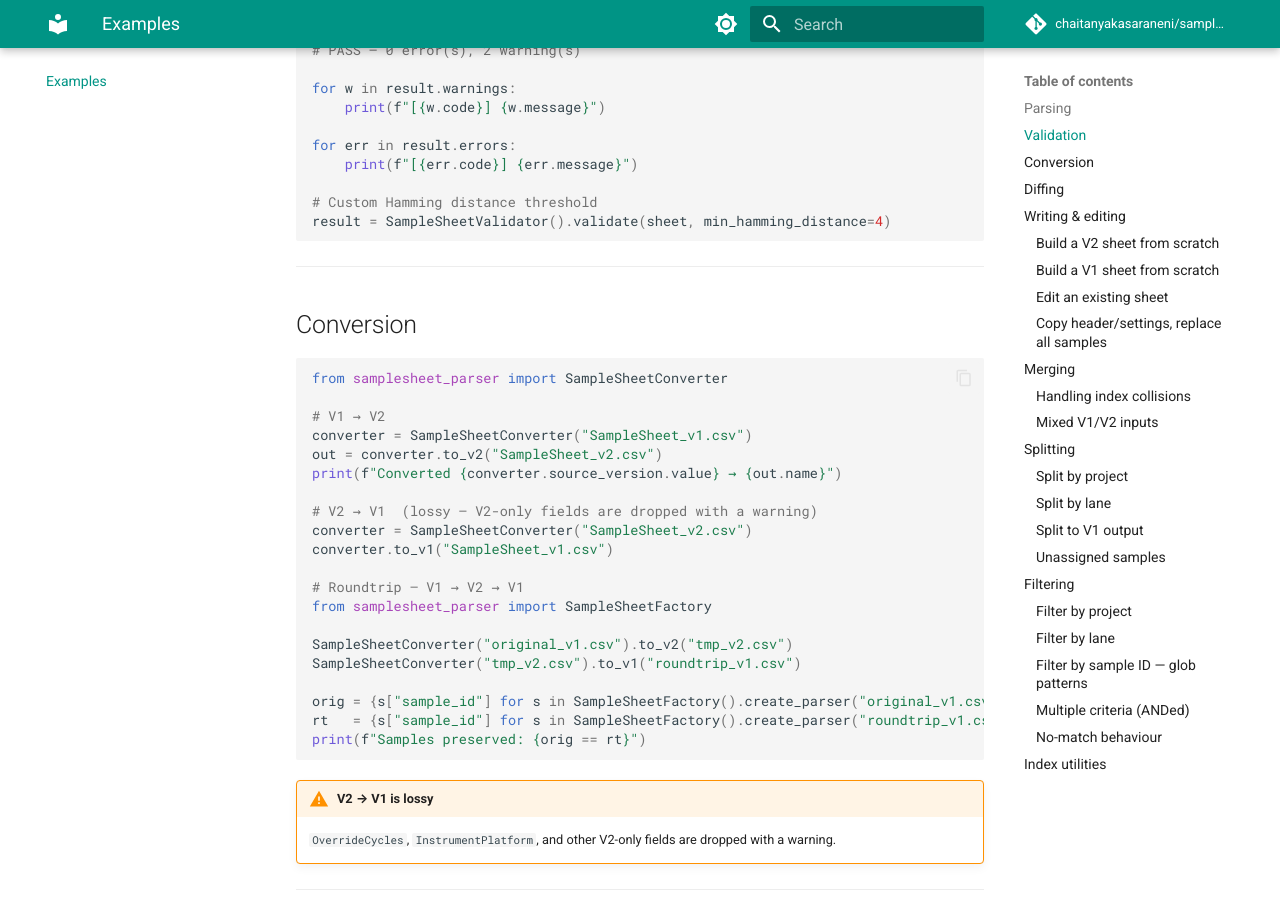
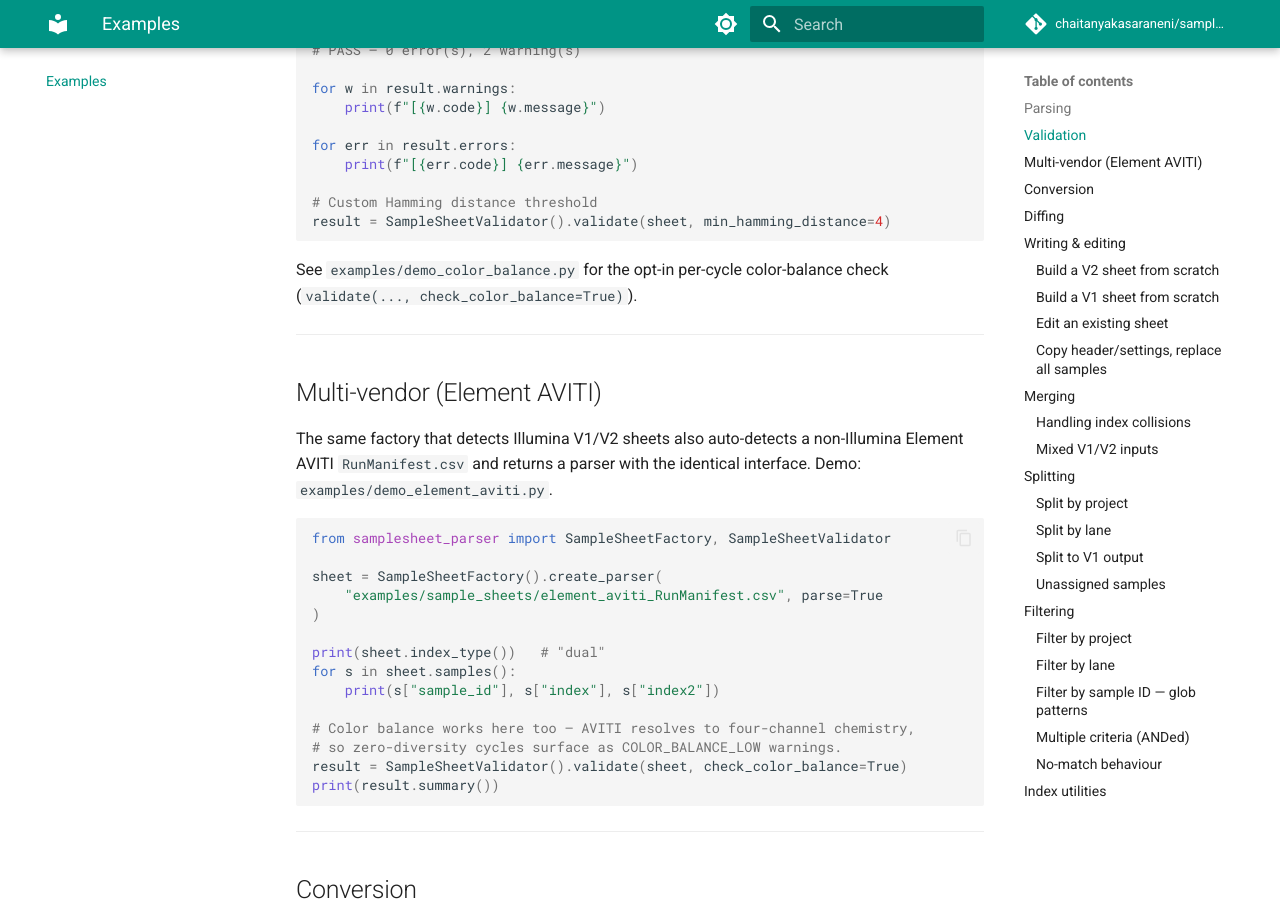
Before and after one commit to chaitanyakasaraneni/samplesheet-parser, an MkDocs documentation site: the page built from docs/examples.md, in a window 1280 px wide and 900 px high, scrolled down 963 px. Built offline with MkDocs 1.6.1 and Material for MkDocs 9.7.7, drawn with Linux system fonts in a browser that asks for light colours; comment, search, counter and statistics services are not loaded; some of the changed text lies outside the part shown.

Commit message:
docs: add documentation for AVITI

````diff
--- a/docs/examples.md
+++ b/docs/examples.md
@@ -21,7 +21,7 @@ from samplesheet_parser import SampleSheetFactory
 factory = SampleSheetFactory()
 sheet = factory.create_parser("SampleSheet.csv", parse=True)
 
-print(factory.version)       # SampleSheetVersion.V1 or .V2
+print(factory.version)       # SampleSheetVersion.V1, .V2, or .ELEMENT_AVITI
 print(sheet.index_type())    # "dual", "single", or "none"
 print(sheet.experiment_name)
 
@@ -50,6 +50,34 @@ for err in result.errors:
 
 # Custom Hamming distance threshold
 result = SampleSheetValidator().validate(sheet, min_hamming_distance=4)
+```
+
+See `examples/demo_color_balance.py` for the opt-in per-cycle color-balance
+check (`validate(..., check_color_balance=True)`).
+
+---
+
+## Multi-vendor (Element AVITI)
+
+The same factory that detects Illumina V1/V2 sheets also auto-detects a
+non-Illumina Element AVITI `RunManifest.csv` and returns a parser with the
+identical interface. Demo: `examples/demo_element_aviti.py`.
+
+```python
+from samplesheet_parser import SampleSheetFactory, SampleSheetValidator
+
+sheet = SampleSheetFactory().create_parser(
+    "examples/sample_sheets/element_aviti_RunManifest.csv", parse=True
+)
+
+print(sheet.index_type())   # "dual"
+for s in sheet.samples():
+    print(s["sample_id"], s["index"], s["index2"])
+
+# Color balance works here too — AVITI resolves to four-channel chemistry,
+# so zero-diversity cycles surface as COLOR_BALANCE_LOW warnings.
+result = SampleSheetValidator().validate(sheet, check_color_balance=True)
+print(result.summary())
 ```
 
 ---
--- a/pyproject.toml
+++ b/pyproject.toml
@@ -5,13 +5,14 @@ build-backend = "hatchling.build"
 [project]
 name = "samplesheet-parser"
 version = "2.3.0"
-description = "Format-agnostic parser for Illumina SampleSheet.csv files — supports IEM V1 and BCLConvert V2"
+description = "Multi-vendor, format-agnostic parser for sequencing sample sheets — Illumina IEM V1 & BCLConvert V2 plus Element AVITI run manifests, with index validation and color-balance checking"
 readme = "README.md"
 license = { file = "LICENSE" }
 authors = [{ name = "Chaitanya Kasaraneni", email = "kc.kasaraneni@gmail.com" }]
 keywords = [
     "illumina", "samplesheet", "bclconvert", "bcl2fastq", "ngs",
     "genomics", "bioinformatics", "demultiplexing", "sequencing",
+    "element", "aviti", "multi-vendor", "color-balance", "run-manifest",
 ]
 classifiers = [
     "Development Status :: 5 - Production/Stable",
--- a/samplesheet_parser/__init__.py
+++ b/samplesheet_parser/__init__.py
@@ -2,11 +2,12 @@
 samplesheet-parser
 ====================
 
-Format-agnostic parser for Illumina SampleSheet.csv files.
+Multi-vendor, format-agnostic parser for sequencing sample sheets.
 
 Supports:
   - Illumina Experiment Manager (IEM) V1 format  - bcl2fastq era
   - BCLConvert V2 format                          - NovaSeq X / modern era
+  - Element Biosciences AVITI RunManifest.csv     - non-Illumina, avidity chemistry
 
 Quickstart
 ----------
````
Also changed, not shown: README.md (+4 -4 lines), docs/guide/parsing.md (+7 -6 lines), docs/guide/quickstart.md (+2 -2 lines), docs/guide/validation.md (+30 -0 lines), docs/index.md (+9 -7 lines), examples/sample_sheets/README.md (+33 -2 lines).
